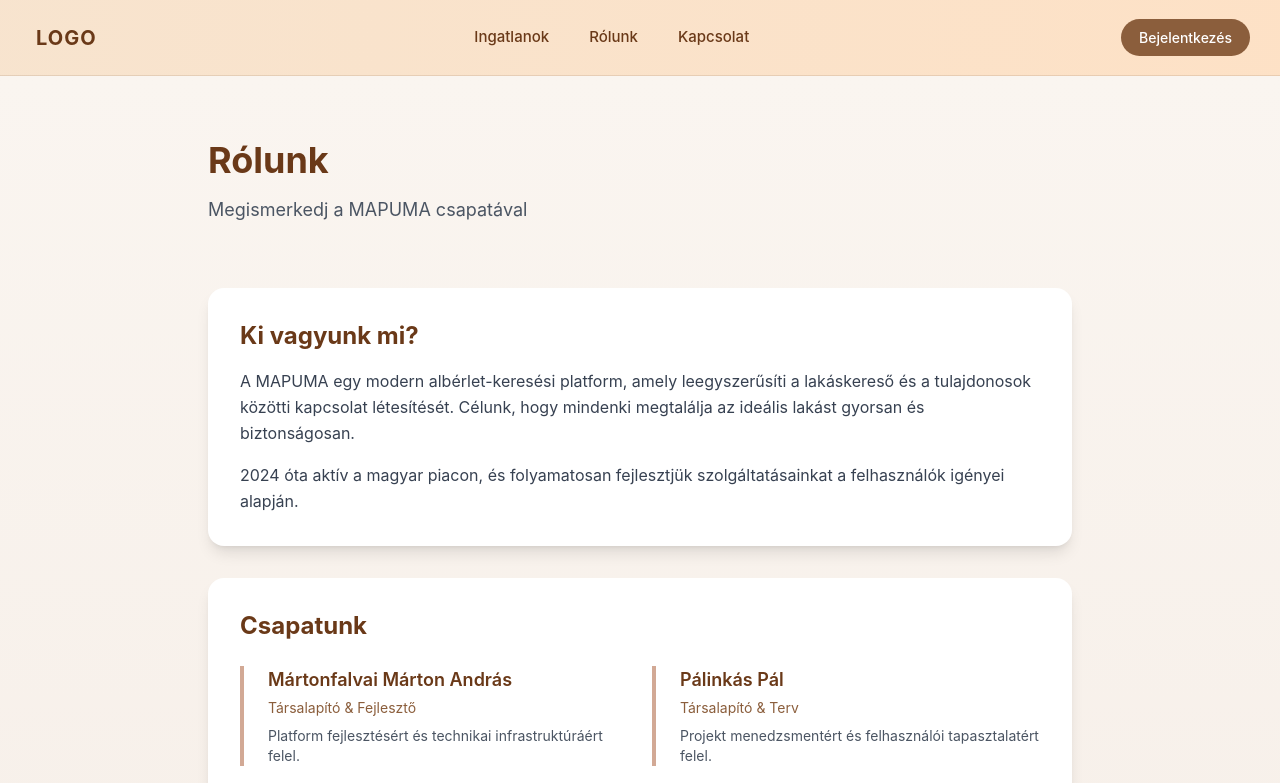
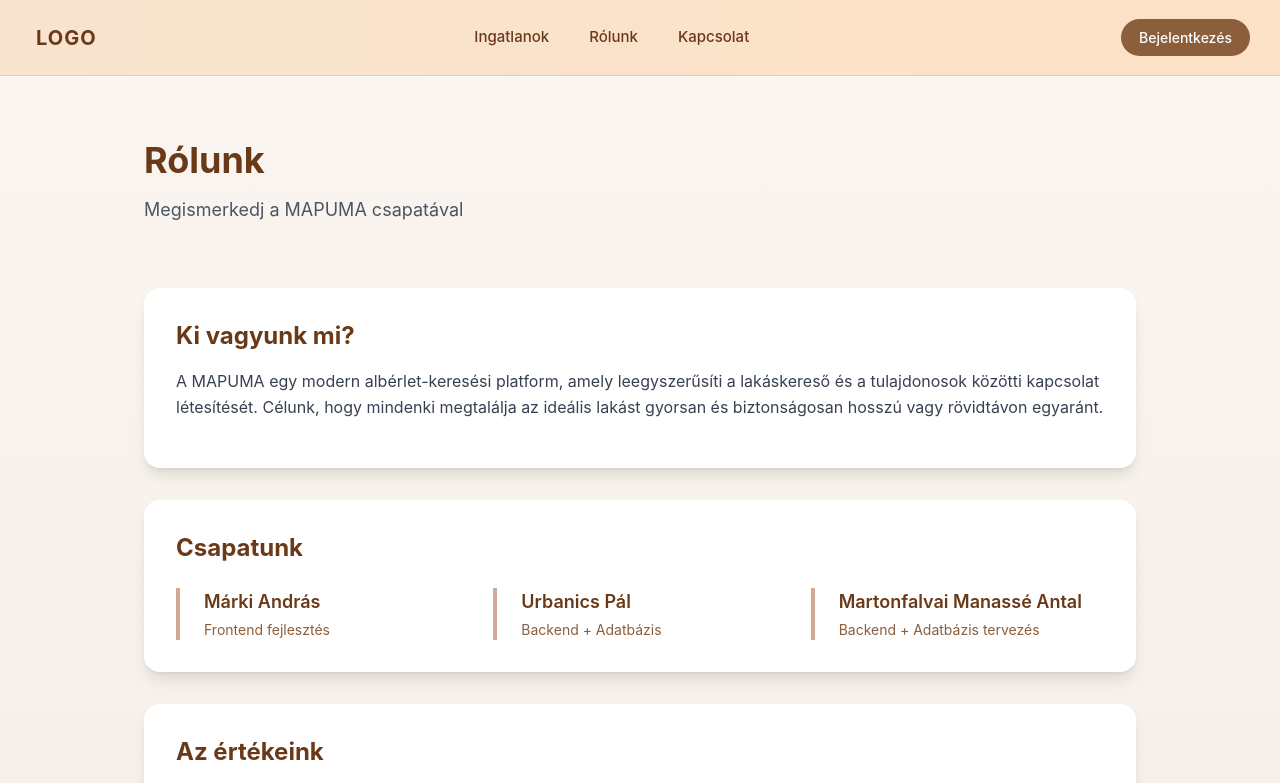
Before and after one commit to martonfalvai/szakdoga, a React (Create React App) app in the folder frontend/: page /about in a window 1280 px wide. Shown: the top 783 px of the page. Built offline with nearby package versions, Linux system fonts and the light colour scheme.

Commit message:
about kesz

```diff
--- a/frontend/src/Pages/About.tsx
+++ b/frontend/src/Pages/About.tsx
@@ -4,61 +4,89 @@ export default function About() {
   return (
     <div className="min-h-screen bg-gradient-to-b from-[#faf5f0] to-[#f5ede6]">
       {/* Fejléc */}
-      <div className="max-w-4xl mx-auto px-4 py-16">
+      <div className="max-w-5xl mx-auto px-4 py-16">
         <h1 className="text-4xl font-bold text-[#6a3918] mb-4">Rólunk</h1>
-        <p className="text-lg text-gray-600">Megismerkedj a MAPUMA csapatával</p>
+        <p className="text-lg text-gray-600">
+          Megismerkedj a MAPUMA csapatával
+        </p>
       </div>
 
       {/* Főoldal tartalom */}
-      <div className="max-w-4xl mx-auto px-4 pb-16">
+      <div className="max-w-5xl mx-auto px-4 pb-16">
         {/* Bemutatkozás */}
         <div className="bg-white rounded-2xl shadow-lg p-8 mb-8">
-          <h2 className="text-2xl font-bold text-[#6a3918] mb-4">Ki vagyunk mi?</h2>
+          <h2 className="text-2xl font-bold text-[#6a3918] mb-4">
+            Ki vagyunk mi?
+          </h2>
           <p className="text-gray-700 leading-relaxed mb-4">
-            A MAPUMA egy modern albérlet-keresési platform, amely leegyszerűsíti a lakáskereső és a tulajdonosok közötti kapcsolat létesítését.
-            Célunk, hogy mindenki megtalálja az ideális lakást gyorsan és biztonságosan.
-          </p>
-          <p className="text-gray-700 leading-relaxed">
-            2024 óta aktív a magyar piacon, és folyamatosan fejlesztjük szolgáltatásainkat a felhasználók igényei alapján.
+            A MAPUMA egy modern albérlet-keresési platform, amely leegyszerűsíti
+            a lakáskereső és a tulajdonosok közötti kapcsolat létesítését.
+            Célunk, hogy mindenki megtalálja az ideális lakást gyorsan és
+            biztonságosan hosszú vagy rövidtávon egyaránt.
           </p>
         </div>
 
         {/* Csapat */}
         <div className="bg-white rounded-2xl shadow-lg p-8 mb-8">
           <h2 className="text-2xl font-bold text-[#6a3918] mb-6">Csapatunk</h2>
-          <div className="grid grid-cols-1 md:grid-cols-2 gap-6">
+          <div className="grid grid-cols-1 md:grid-cols-3 gap-6">
             {/* Csapattag 1 */}
             <div className="border-l-4 border-[#d2a995] pl-6">
-              <h3 className="text-lg font-semibold text-[#6a3918] mb-1">Mártonfalvai Márton András</h3>
-              <p className="text-sm text-[#8b5e3c] mb-2">Társalapító & Fejlesztő</p>
-              <p className="text-gray-600 text-sm">Platform fejlesztésért és technikai infrastruktúráért felel.</p>
+              <h3 className="text-lg font-semibold text-[#6a3918] mb-1">
+                Márki András
+              </h3>
+              <p className="text-sm text-[#8b5e3c]">Frontend fejlesztés</p>
             </div>
 
             {/* Csapattag 2 */}
             <div className="border-l-4 border-[#d2a995] pl-6">
-              <h3 className="text-lg font-semibold text-[#6a3918] mb-1">Pálinkás Pál</h3>
-              <p className="text-sm text-[#8b5e3c] mb-2">Társalapító & Terv</p>
-              <p className="text-gray-600 text-sm">Projekt menedzsmentért és felhasználói tapasztalatért felel.</p>
+              <h3 className="text-lg font-semibold text-[#6a3918] mb-1">
+                Urbanics Pál
+              </h3>
+              <p className="text-sm text-[#8b5e3c]">Backend + Adatbázis</p>
+            </div>
+
+            {/* Csapattag 3 */}
+            <div className="border-l-4 border-[#d2a995] pl-6">
+              <h3 className="text-lg font-semibold text-[#6a3918] mb-1">
+                Martonfalvai Manassé Antal
+              </h3>
+              <p className="text-sm text-[#8b5e3c]">
+                Backend + Adatbázis tervezés
+              </p>
             </div>
           </div>
         </div>
 
         {/* Értékek */}
         <div className="bg-white rounded-2xl shadow-lg p-8 mb-8">
-          <h2 className="text-2xl font-bold text-[#6a3918] mb-6">Az értékeink</h2>
+          <h2 className="text-2xl font-bold text-[#6a3918] mb-6">
+            Az értékeink
+          </h2>
           <div className="space-y-4">
             <div className="flex items-start gap-4">
               <Heart className="text-[#d2a995] flex-shrink-0 mt-1" width={24} />
               <div>
-                <h3 className="font-semibold text-[#6a3918] mb-1">Megbízhatóság</h3>
-                <p className="text-gray-600 text-sm">Biztonságos és transzparens kapcsolat a felhasználók között.</p>
+                <h3 className="font-semibold text-[#6a3918] mb-1">
+                  Megbízhatóság
+                </h3>
+                <p className="text-gray-600 text-sm">
+                  Biztonságos és transzparens kapcsolat a felhasználók között.
+                </p>
               </div>
             </div>
             <div className="flex items-start gap-4">
-              <MapPin className="text-[#d2a995] flex-shrink-0 mt-1" width={24} />
+              <MapPin
+                className="text-[#d2a995] flex-shrink-0 mt-1"
+                width={24}
+              />
               <div>
-                <h3 className="font-semibold text-[#6a3918] mb-1">Egyszerűség</h3>
-                <p className="text-gray-600 text-sm">Könnyű és intuitív platformot nyújtunk mindenkinek.</p>
+                <h3 className="font-semibold text-[#6a3918] mb-1">
+                  Egyszerűség
+                </h3>
+                <p className="text-gray-600 text-sm">
+                  Könnyű és intuitív platformot nyújtunk mindenkinek.
+                </p>
               </div>
             </div>
           </div>
@@ -66,13 +94,18 @@ export default function About() {
 
         {/* Kapcsolat */}
         <div className="bg-white rounded-2xl shadow-lg p-8">
-          <h2 className="text-2xl font-bold text-[#6a3918] mb-6">Lépj velünk kapcsolatba</h2>
+          <h2 className="text-2xl font-bold text-[#6a3918] mb-6">
+            Lépj velünk kapcsolatba
+          </h2>
           <div className="grid grid-cols-1 md:grid-cols-2 gap-6">
             <div className="flex items-start gap-3">
               <Mail className="text-[#d2a995] flex-shrink-0 mt-1" width={24} />
               <div>
                 <p className="font-semibold text-[#6a3918]">Email</p>
-                <a href="mailto:info@mapuma.hu" className="text-[#8b5e3c] hover:text-[#6a3918]">
+                <a
+                  href="mailto:info@mapuma.hu"
+                  className="text-[#8b5e3c] hover:text-[#6a3918]"
+                >
                   info@mapuma.hu
                 </a>
               </div>
@@ -81,7 +114,10 @@ export default function About() {
               <Phone className="text-[#d2a995] flex-shrink-0 mt-1" width={24} />
               <div>
                 <p className="font-semibold text-[#6a3918]">Telefon</p>
-                <a href="tel:+36123237582" className="text-[#8b5e3c] hover:text-[#6a3918]">
+                <a
+                  href="tel:+36123237582"
+                  className="text-[#8b5e3c] hover:text-[#6a3918]"
+                >
                   +36 1 233 7582
                 </a>
               </div>
```
Also changed, not shown: 1 other file (tests, documents, lock files or other folders).
